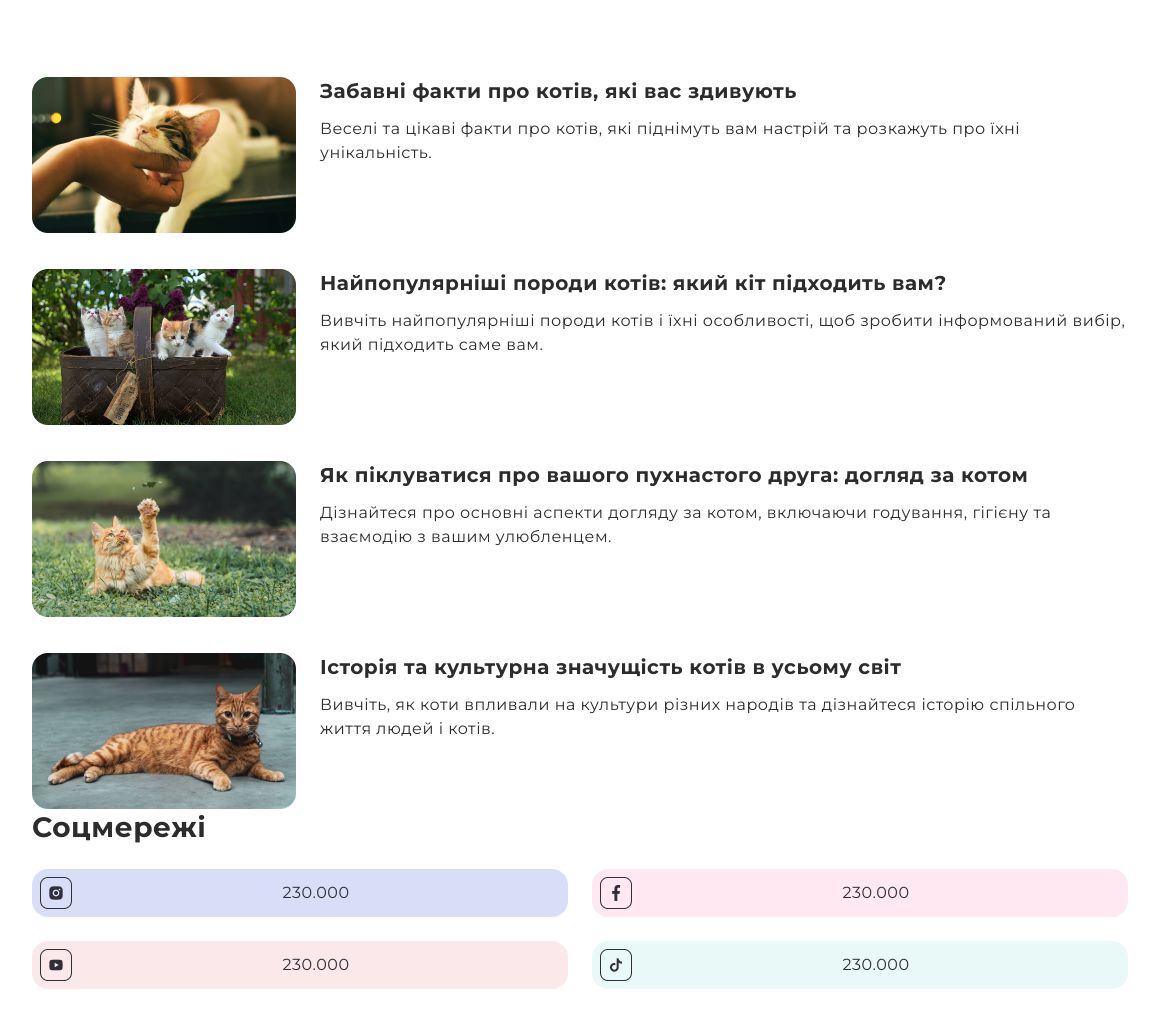
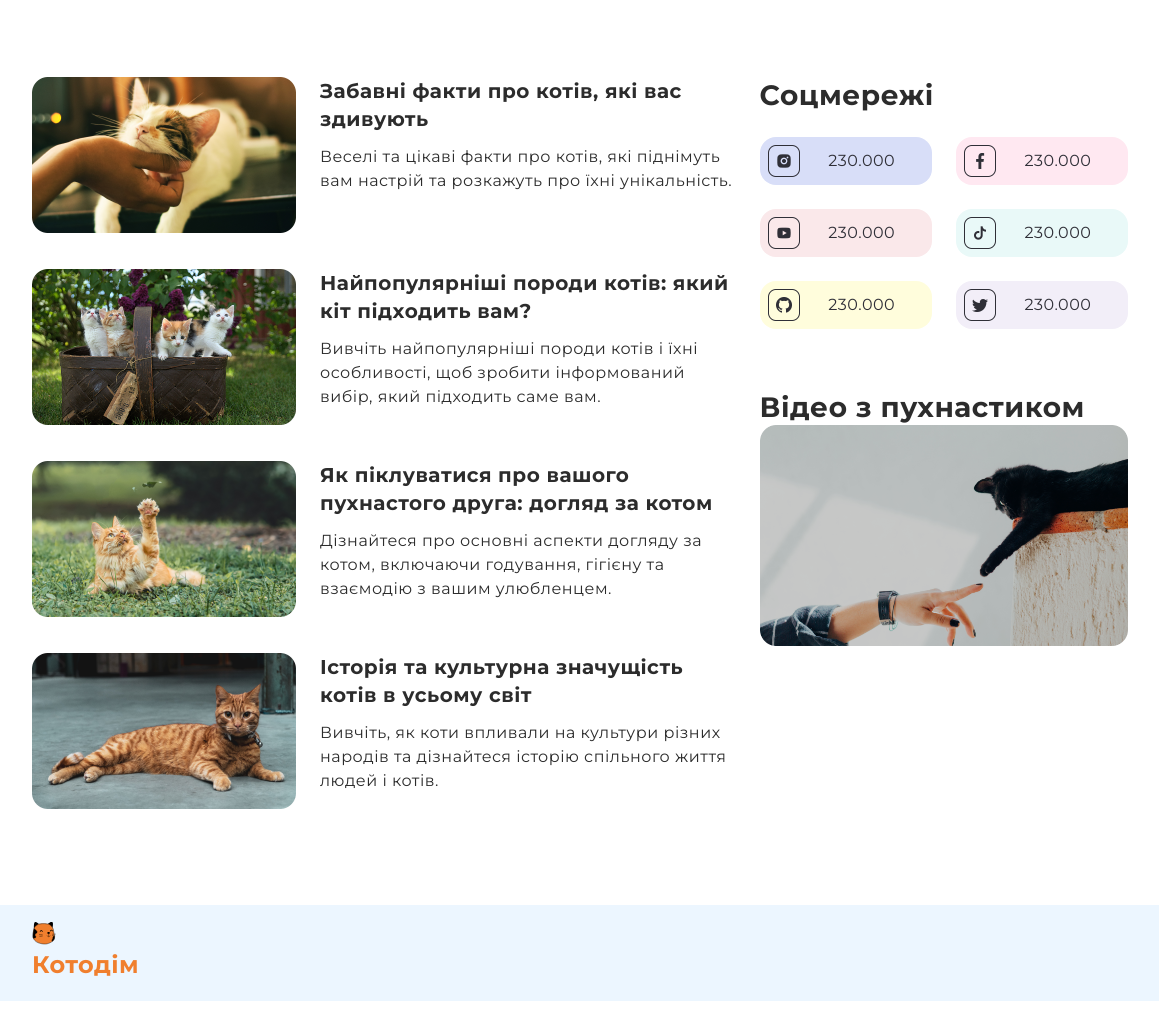
Before and after one commit to olena-nikitchenko/cathouse, a plain HTML site: page index.html in a window 1536 px wide. Shown: the part 643-1652 px from the top of the page, without its empty margins (188-1347 px from the left). Drawn offline with Linux system fonts and the light colour scheme.

Commit message:
added styles with help grid to everyhing section longread

```diff
--- a/styles.css
+++ b/styles.css
@@ -79,6 +79,31 @@
 	color: var(--common-white);
 	font-family: var(--common-font);
 }
+.longread {
+	display: grid;
+	gap: 96px;
+}
+
+@media (min-width: 1440px) {
+	.longread {
+		grid-template-areas:
+			"b b s"
+			"b b s"
+			"b b v"
+			"b b .";
+		gap: 60px 24px;
+	}
+	.blog {
+		grid-area: b;
+	}
+	.socials {
+		grid-area: s;
+	}
+	.video {
+		grid-area: v;
+	}
+}
+
 .blog {
 	display: grid;
 	gap: 48px;
```
